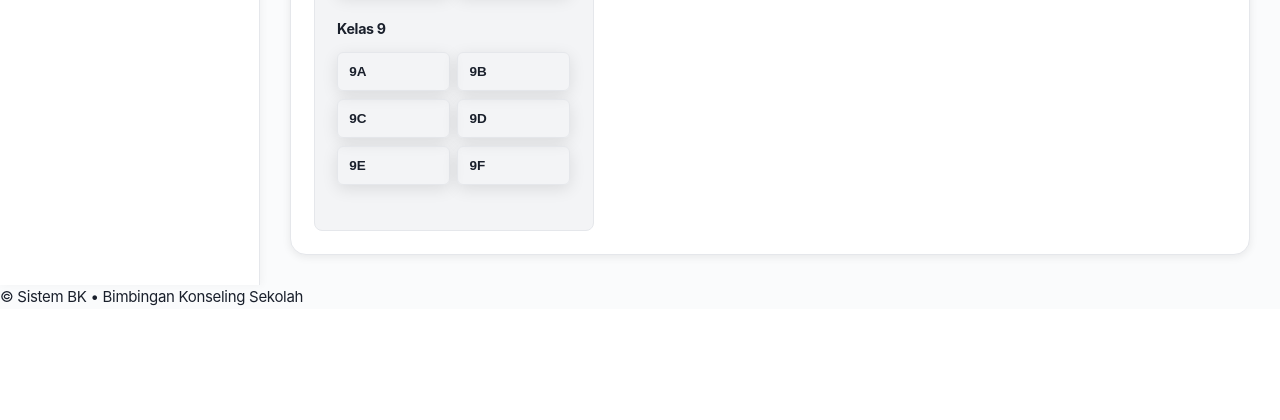
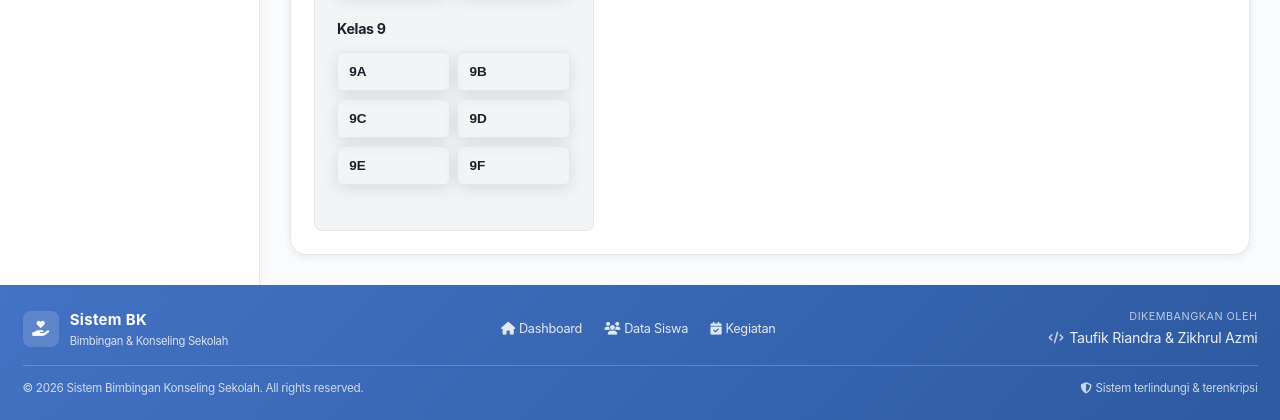
Before and after one commit to TaufikRiandra/app_bk, a PHP site: page /frontend/pages/absensi/index.php in a window 1280 px wide. Shown: the part 974-1394 px from the top of the page. Before the commit the page ends 1280 px from the top, so only its background shows below. Run offline with PHP 8.4, Linux system fonts and the light colour scheme; a user stored in the database is signed in; data comes from the database, SQL or seed files in the repository.

Commit message:
laptop a

```diff
--- a/frontend/layouts/footer.php
+++ b/frontend/layouts/footer.php
@@ -5,10 +5,61 @@
 }
 ?>
 </main>
-	<footer class="site-footer">
-		<div class="container">
-			<p>© Sistem BK • Bimbingan Konseling Sekolah</p>
+
+<footer style="background:linear-gradient(135deg,#4472C4 0%,#2d5aa0 100%);color:white;margin-top:auto;padding:1.5rem 0">
+    <div style="max-width:1400px;margin:0 auto;padding:0 1.5rem">
+
+        <!-- Baris Atas -->
+        <div style="display:flex;justify-content:space-between;align-items:center;flex-wrap:wrap;gap:1rem;padding-bottom:1rem;border-bottom:1px solid rgba(255,255,255,0.2)">
+
+            <!-- Kiri: Brand -->
+            <div style="display:flex;align-items:center;gap:0.75rem">
+                <div style="width:36px;height:36px;background:rgba(255,255,255,0.15);border-radius:8px;display:flex;align-items:center;justify-content:center">
+                    <i class="fas fa-hand-holding-heart" style="font-size:1rem;color:white"></i>
+                </div>
+                <div>
+                    <div style="font-weight:700;font-size:1rem;letter-spacing:.3px">Sistem BK</div>
+                    <div style="font-size:0.75rem;opacity:0.8">Bimbingan & Konseling Sekolah</div>
+                </div>
+            </div>
+
+            <!-- Tengah: Nav Links -->
+            <div style="display:flex;gap:1.5rem;font-size:0.85rem">
+                <a href="/frontend/dashboard.php" style="color:rgba(255,255,255,0.85);text-decoration:none;transition:color .2s"
+                   onmouseover="this.style.color='white'" onmouseout="this.style.color='rgba(255,255,255,0.85)'">
+                    <i class="fas fa-home" style="margin-right:4px"></i>Dashboard
+                </a>
+                <a href="/frontend/pages/siswa/index.php" style="color:rgba(255,255,255,0.85);text-decoration:none"
+                   onmouseover="this.style.color='white'" onmouseout="this.style.color='rgba(255,255,255,0.85)'">
+                    <i class="fas fa-users" style="margin-right:4px"></i>Data Siswa
+                </a>
+                <a href="/frontend/pages/kegiatan_harian_manual.php" style="color:rgba(255,255,255,0.85);text-decoration:none"
+                   onmouseover="this.style.color='white'" onmouseout="this.style.color='rgba(255,255,255,0.85)'">
+                    <i class="fas fa-calendar-check" style="margin-right:4px"></i>Kegiatan
+                </a>
+            </div>
+
+            <!-- Kanan: Developer -->
+            <div style="text-align:right;font-size:0.8rem;opacity:0.9">
+                <div style="font-size:0.72rem;opacity:0.75;margin-bottom:2px;text-transform:uppercase;letter-spacing:.5px">Dikembangkan oleh</div>
+                <div style="font-weight:400;font-size:0.95rem;display:flex;align-items:center;gap:6px;justify-content:flex-end">
+                    <i class="fas fa-code" style="font-size:0.8rem;opacity:0.8"></i>
+                    Taufik Riandra & Zikhrul Azmi
+                </div>
+            </div>
+        </div>
+
+        <!-- Baris Bawah -->
+        <div style="display:flex;justify-content:space-between;align-items:center;flex-wrap:wrap;gap:0.5rem;padding-top:0.85rem;font-size:0.78rem;opacity:0.75">
+            <span>© <?= date('Y') ?> Sistem Bimbingan Konseling Sekolah. All rights reserved.</span>
+            <span style="display:flex;align-items:center;gap:4px">
+                <i class="fas fa-shield-alt" style="font-size:0.75rem"></i>
+                Sistem terlindungi & terenkripsi
+            </span>
+        </div>
+
     </div>
 </footer>
+
 </body>
 </html>
```
Lines whose indentation alone changed are shown as unchanged.
